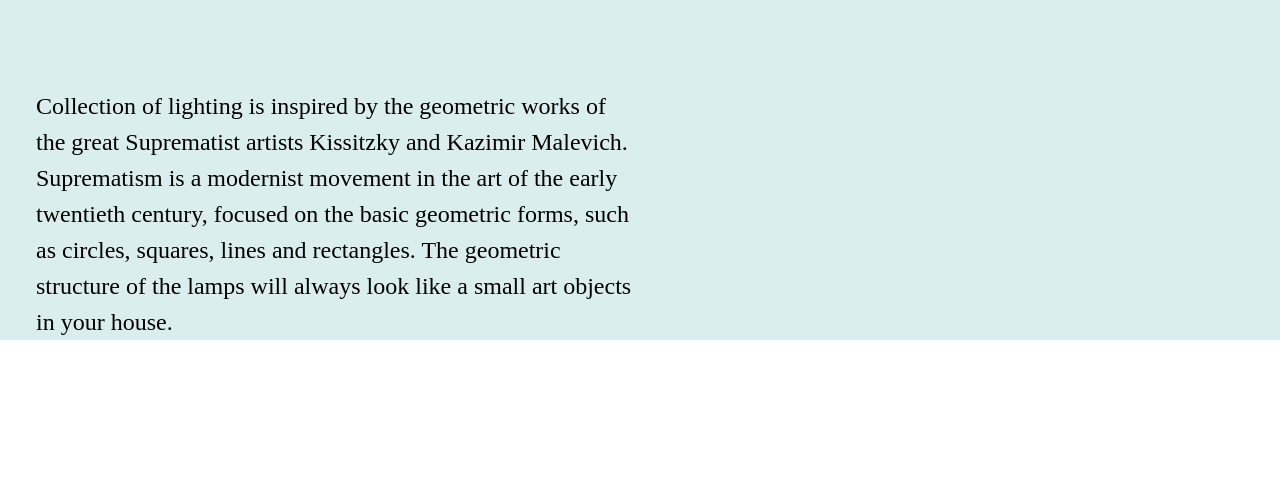
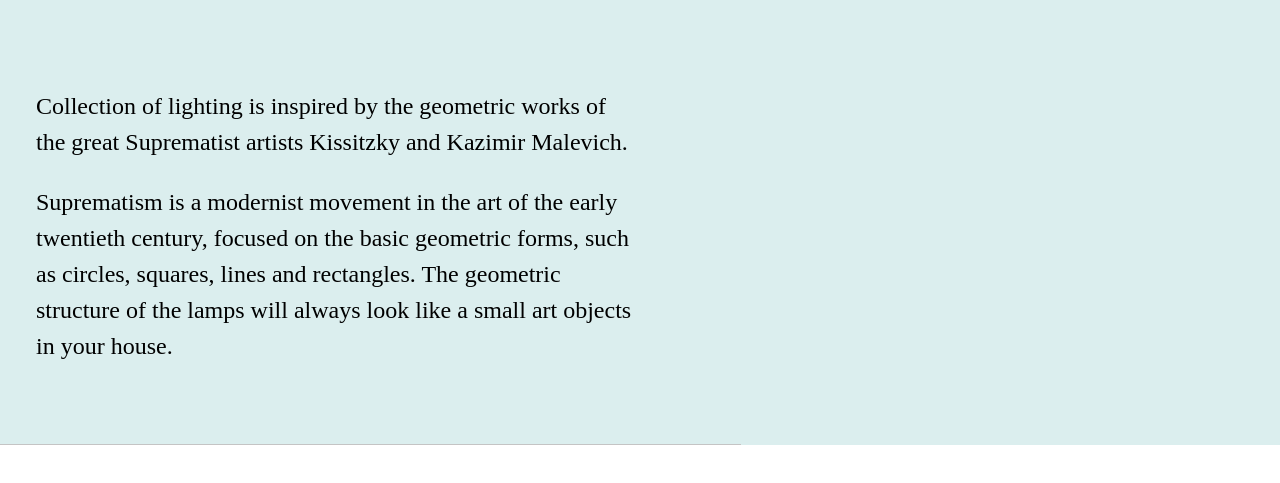
Before and after one commit to xatepk/wb-tech, a website built with webpack: page src/index.html in a window 1280 px wide. Shown: the part 75-558 px from the top of the page. Built offline with nearby package versions, Linux system fonts and the light colour scheme.

Commit message:
description

```diff
--- a/src/index.html
+++ b/src/index.html
@@ -27,14 +27,15 @@
     </header>
 
     <main class="content">
-      <section class="info">
-        <article class="info__text">
-          Collection of lighting is inspired by the geometric works of the great Suprematist artists Kissitzky and Kazimir Malevich.<br>
-          Suprematism is a modernist movement in the art of the early twentieth century, focused on the basic geometric forms, such as circles, squares, lines and rectangles. The geometric structure of the lamps will always look like a small art objects in your house.
+      <section class="description">
+          <p class="description__text">
+            Collection of lighting is inspired by the geometric works of the great Suprematist artists Kissitzky and Kazimir Malevich.
+          </p>
+          <p class="description__text">
+            Suprematism is a modernist movement in the art of the early twentieth century, focused on the basic geometric forms, such as circles, squares, lines and rectangles. The geometric structure of the lamps will always look like a small art objects in your house.
+          </p>
+      </section>
 
-
-        </article>
-      </section>
     </main>
   </div>
 </body>
--- /dev/null
+++ b/src/styles/blocks/description/description.less
@@ -0,0 +1,18 @@
+.description {
+  border-bottom: 1px solid #C4C4C4;
+  margin-top: 91px;
+  padding-bottom: 80px;
+  max-width: 741px;
+
+  &__text {
+    max-width: 600px;
+    font-size: 24px;
+    line-height: 1.5;
+    color: #000;
+    margin: 0 0 24px 36px;
+
+    &:last-of-type {
+      margin-bottom: 0;
+    }
+  }
+}
--- a/src/styles/blocks/info/info.less
+++ /dev/null
@@ -1,10 +0,0 @@
-.info {
-  max-width: 600px;
-  margin: 91px 30px 0 36px;
-
-  &__text {
-    font-size: 24px;
-    line-height: 1.5;
-    color: #000;
-  }
-}
--- a/src/styles/index.less
+++ b/src/styles/index.less
@@ -3,4 +3,4 @@
 
 @import url('./blocks/page/page.less');
 @import url('./blocks/header/header.less');
-@import url('./blocks/info/info.less');
+@import url('./blocks/description/description.less');
```
